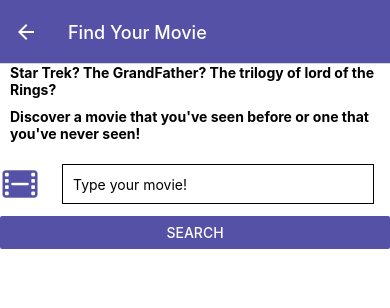
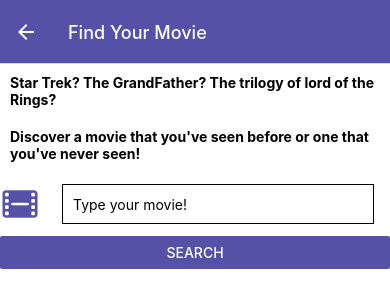
Before and after one commit to Edualvesilva/cinephiles-choice, a React Native app: screen /Searchmovies in a window 390 px wide. Shown: the top 308 px of the page. Built offline with nearby package versions, Linux system fonts and the light colour scheme; a web font is replaced by a local one.

Commit message:
SearchMovies Completed

```diff
--- a/src/screens/Searchmovies.js
+++ b/src/screens/Searchmovies.js
@@ -1,10 +1,17 @@
 import SafeContainer from "../components/SafeContainer";
 import { StyleSheet, Text, View, TextInput, Button } from "react-native";
 import { Ionicons } from "@expo/vector-icons";
+import { useState } from "react";
 export default function Searchmovies() {
-  function message() {
-    alert("This is a simple alert!");
-  }
+  const [text, setText] = useState("");
+  const handleSubmit = () => {
+    if (text.trim() == "") {
+      alert("Please type a movie before submitting!");
+    } else {
+      alert("You submitted: " + text);
+    }
+  };
+
   return (
     <SafeContainer>
       <View style={styles.Container}>
@@ -18,10 +25,15 @@
 
         <View style={styles.inputArea}>
           <Ionicons name="film" size={40} color="#5451a6" style={styles.icon} />
-          <TextInput style={styles.input} placeholder="Type your movie!" />
+          <TextInput
+            style={styles.input}
+            placeholder="Type your movie!"
+            onSubmitEditing={handleSubmit}
+            onChangeText={setText}
+          />
         </View>
         <Button
-          onPress={message}
+          onPress={handleSubmit}
           title="Search"
           color="#5451a6"
           accessibilityLabel="a Search button"
@@ -33,7 +45,12 @@
 
 const styles = StyleSheet.create({
   Container: { flex: 1 },
-  texts: { fontWeight: "bold", marginBottom: 10, paddingLeft: 10 },
+  texts: {
+    fontWeight: "bold",
+    marginBottom: 10,
+    marginTop: 10,
+    paddingLeft: 10,
+  },
   inputArea: { alignItems: "center", flexDirection: "row" },
   icon: {
     marginRight: 10,
```
